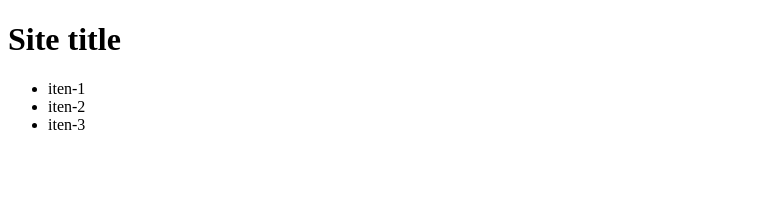
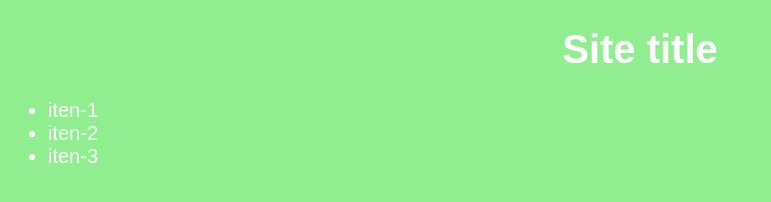
Before and after one commit to ElenaVyshniak/hw-03, a plain HTML site: page index.html in a window 1280 px wide. Shown: the whole page, without its empty margins (0-771 px from the left). Drawn offline with Linux system fonts and the light colour scheme.

Commit message:
link rel

```diff
--- /dev/null
+++ b/css/stylis.css
@@ -0,0 +1,7 @@
+body{
+    background-color: lightgreen;
+    color: white;
+    font-family: sans-serif;
+    font-size: 20px;
+}
+h1 {text-align: center;}
--- a/index.html
+++ b/index.html
@@ -4,6 +4,7 @@
     <meta charset="UTF-8" />
     <meta name="viewport" content="width=device-width, initial-scale=1.0" />
     <title>Document</title>
+    <link rel="stylesheet" href="./css/stylis.css">
   </head>
   <body>
     <h1>Site title</h1>
```
